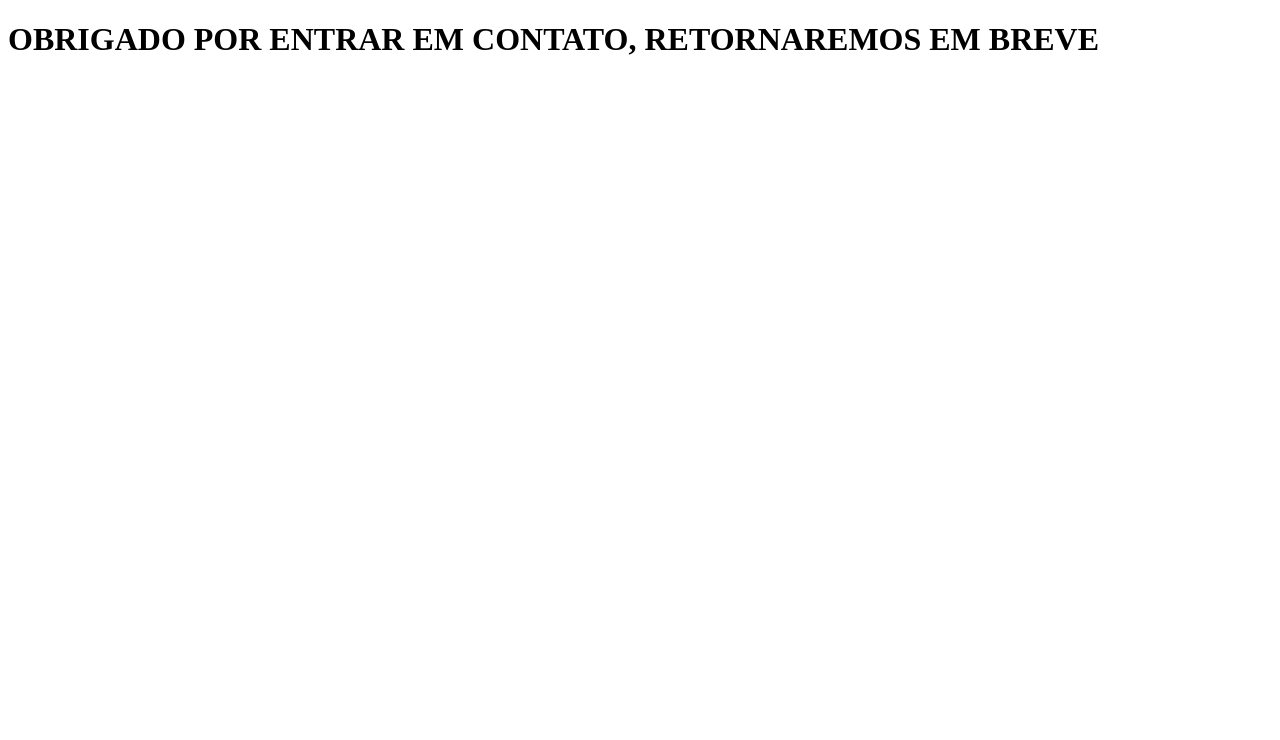
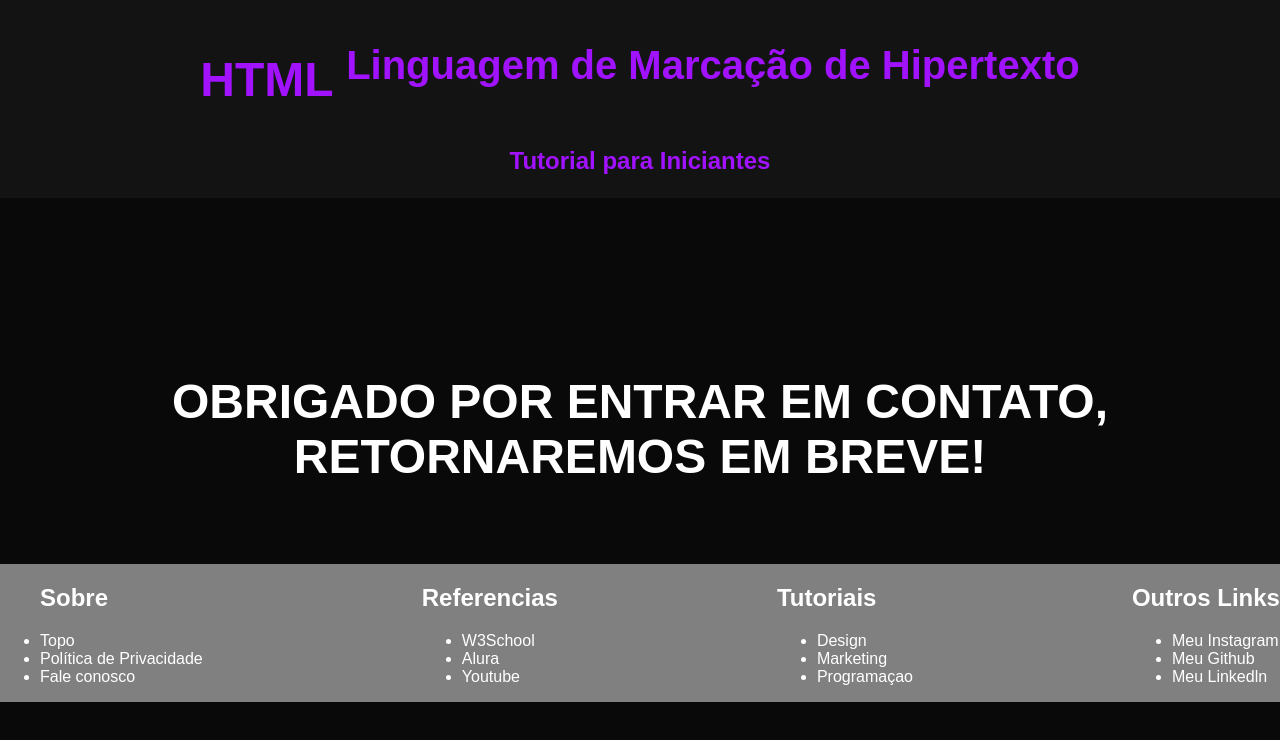
Before and after one commit to felipenobrg/simple-page-html-college-work, a plain HTML site: page obrigado.html in a window 1280 px wide. Drawn offline with Linux system fonts and the light colour scheme.

Commit message:
editando a pagina obrigado.html

```diff
--- a/obrigado.html
+++ b/obrigado.html
@@ -4,9 +4,53 @@
     <meta charset="UTF-8">
     <meta http-equiv="X-UA-Compatible" content="IE=edge">
     <meta name="viewport" content="width=device-width, initial-scale=1.0">
-    <title>Document</title>
+    <title>Obrigado</title>
 </head>
+<body style="font-family: 'Poppins', sans-serif; margin: 0; background-color: #090909;">
+    <header style="text-align: center; background-color: #131313; color: #A113FF; padding: 0.2em; margin: 0;">
+      <div>
+        <h2 style="font-size: 3rem;">HTML <sup>Linguagem de Marcação de Hipertexto</sup></h2>
+        <h2>Tutorial para Iniciantes</h2>
+      </div>
+    </header>
 <body>
-    <h1>OBRIGADO POR ENTRAR EM CONTATO, RETORNAREMOS EM BREVE</h1>
+    <h1 style="color: #fff; text-align: center; padding-top: 9rem; margin-bottom: 5rem; font-size: 3rem;">OBRIGADO POR ENTRAR EM CONTATO, RETORNAREMOS EM BREVE!</h1>
+    <footer id="rodape" style="color: #fff; display: flex; flex-direction: row; justify-content: space-between; margin-top: 5rem; background-color: grey;">
+        <div>
+        <ul>
+         <h2>Sobre</h2>
+         <li><a href="index.html" style="color: #fff; text-decoration: none;">Topo</a></li>
+         <li><a href="https://www.wonder.legal/br/modele/politica-privacidade?msclkid=dc154736d20e18836b522376507ce6fe" style="color: #fff; text-decoration: none;">Política de Privacidade</a></li>
+         <li><a href="./documento.html" style="color: #fff; text-decoration: none;">Fale conosco</a></li>
+        </ul>
+        </div>
+
+        <div>
+        <h2>Referencias</h2>
+        <ul>
+        <li ><a href="https://www.w3schools.com/" style="color: #fff; text-decoration: none;">W3School</a></li>
+        <li><a href="https://www.alura.com.br/" style="color: #fff; text-decoration: none;">Alura</a></li>
+        <li><a href="https://www.youtube.com/" style="color: #fff; text-decoration: none;">Youtube</a></li>
+       </ul>
+       </div>
+
+       <div>
+         <h2>Tutoriais</h2>
+         <ul>
+           <li><a href="https://www.designi.com.br/" style="color: #fff; text-decoration: none;">Design</a> </li>
+           <li><a href="https://rockcontent.com/br/blog/o-que-e-marketing/" style="color: #fff; text-decoration: none;">Marketing</a> </li>
+           <li><a href="https://www.youtube.com/watch?v=8mei6uVttho&list=PLHz_AreHm4dmSj0MHol_aoNYCSGFqvfXV" style="color: #fff; text-decoration: none;">Programaçao</a> </li>
+         </ul>
+       </div>
+
+       <div>
+         <h2>Outros Links</h2>
+         <ul>
+           <li><a href="https://www.instagram.com/felipenobrg/" style="color: #fff; text-decoration: none;">Meu Instagram</a> </li>
+           <li><a href="https://github.com/felipenobrg" style="color: #fff; text-decoration: none;">Meu Github</a> </li>
+           <li><a href="https://www.linkedin.com/in/felipenobrg/" style="color: #fff; text-decoration: none;">Meu Linkedln</a> </li>
+         </ul>
+       </div>
+       </footer>
 </body>
 </html>
```
Also changed, not shown: index.html (+1 -1 lines).
